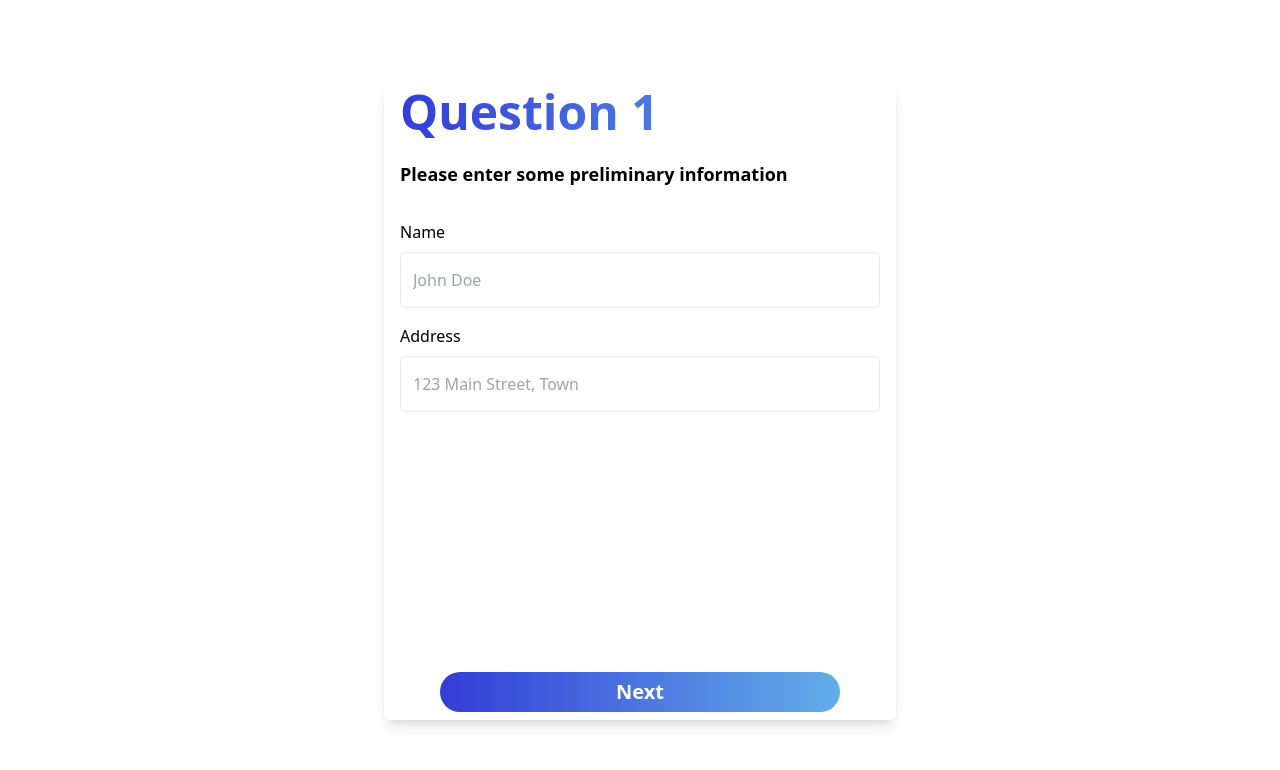
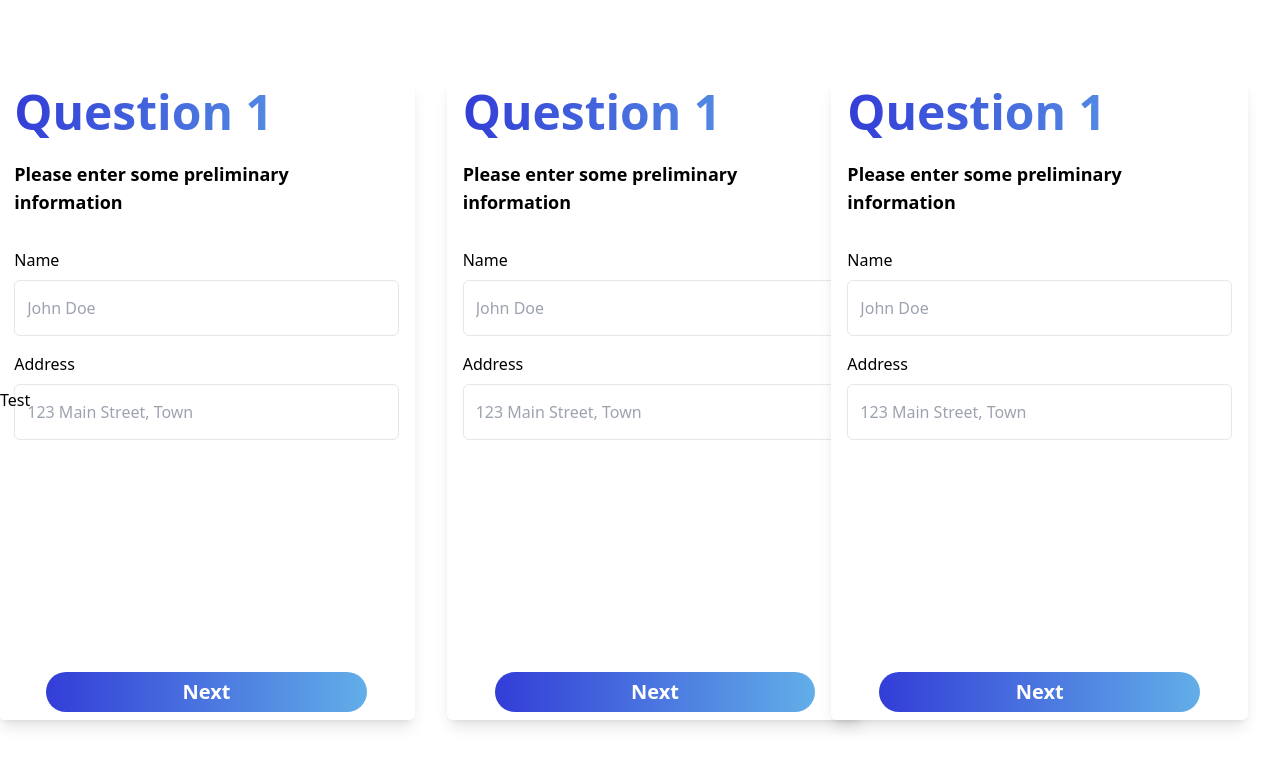
Before and after one commit to miarolfe/SwEngGroup30, a Next.js app in the folder front/life-insurance-front/: page /quote in a window 1280 px wide. Shown: the top 770 px of the page. Built offline with nearby package versions, Linux system fonts and the light colour scheme.

Commit message:
Initial animation

```diff
--- a/front/life-insurance-front/app/quote/page.tsx
+++ b/front/life-insurance-front/app/quote/page.tsx
@@ -5,10 +5,87 @@ import { useState } from "react";
 import QuoteQuestion from "@/components/QuoteQuestion/QuoteQuestion";
 import SingleLineTextBox from "@/components/SingleLineTextBox";
 
+const QuoteBlock = ({
+  position,
+  current,
+  children,
+}: {
+  position: number;
+  current: number;
+  children: React.ReactNode;
+}) => {
+  const st = "translateX(calc(" + (current - position) + "*30px))";
+  const style = {
+    transform:
+      "translate(" +
+      (position - current) * 200 +
+      "px) scale(" +
+      (current !== position ? "0.8" : "1") +
+      ")",
+  };
+  return (
+    <div
+      style={style}
+      className="flex justify-center items-center h-full transition duration-300"
+    >
+      {children}
+    </div>
+  );
+};
+
 const Quote = () => {
   const [name, setName] = useState<string>("");
+  const [curr, setCurr] = useState<number>(0);
+  const [t, setT] = useState<boolean>(false);
+
+  const edgeStyle = "flex justify-center items-center h-full w-1/4";
 
   return (
+    <div className="flex flex-row justify-center items-center h-screen">
+      <button className="z-10" onClick={() => setCurr((curr) => curr + 1)}>
+        Test
+      </button>
+      <div className={`flex flex-row grow justify-between items-center h-full`}>
+        <QuoteBlock position={0} current={curr}>
+          <QuoteQuestion
+            question="Please enter some preliminary information"
+            active={t}
+            components={[
+              <SingleLineTextBox
+                label="Name"
+                placeholder="John Doe"
+                type="text"
+                value={name}
+                onChange={(e) => setName(e.target.value)}
+              />,
+              <SingleLineTextBox
+                label="Address"
+                placeholder="123 Main Street, Town"
+                type="text"
+              />,
+            ]}
+          />
+        </QuoteBlock>
+
+        <QuoteQuestion
+          question="Please enter some preliminary information"
+          active
+          components={[
+            <SingleLineTextBox
+              label="Name"
+              placeholder="John Doe"
+              type="text"
+              value={name}
+              onChange={(e) => setName(e.target.value)}
+            />,
+            <SingleLineTextBox
+              label="Address"
+              placeholder="123 Main Street, Town"
+              type="text"
+            />,
+          ]}
+        />
+
         <QuoteQuestion
           question="Please enter some preliminary information"
           components={[
@@ -26,6 +103,8 @@ const Quote = () => {
             />,
           ]}
         />
+      </div>
+    </div>
   );
 };
 
--- a/front/life-insurance-front/components/QuoteQuestion/QuoteQuestion.tsx
+++ b/front/life-insurance-front/components/QuoteQuestion/QuoteQuestion.tsx
@@ -4,12 +4,16 @@ import SingleLineTextBox from "../SingleLineTextBox";
 type Props = {
   question: string;
   components: React.ReactNode[];
+  active?: boolean;
 };
 
-const QuoteQuestion = (props: Props) => {
+const QuoteQuestion = ({ active = false, ...props }: Props) => {
   return (
-    <div className="flex flex-row justify-center items-center h-screen">
-      <div className="flex flex-col items-center bg-white h-4/5 w-2/5 rounded-md shadow-lg py-2 px-4">
+    <div
+      className={`flex flex-col items-center bg-white h-4/5 rounded-md shadow-lg py-2 px-4 ${
+        !active && "-translate-x-8"
+      }`}
+    >
       <span className="w-full">
         <p className="font-bold text-5xl grad-text pb-6">Question 1</p>
       </span>
@@ -20,15 +24,14 @@ const QuoteQuestion = (props: Props) => {
       </span>
 
       {/* Loop over components */}
-        {props?.components?.map((Item, idx) => (
-          <div className="w-full py-2">{Item}</div>
+      {props?.components?.map((item, idx) => (
+        <div className="w-full py-2">{item}</div>
       ))}
 
       <div className="grow w-full flex justify-center items-end">
         <LargeButton text="Next" />
       </div>
     </div>
-    </div>
   );
 };
 
```
Lines whose indentation alone changed are shown as unchanged.
